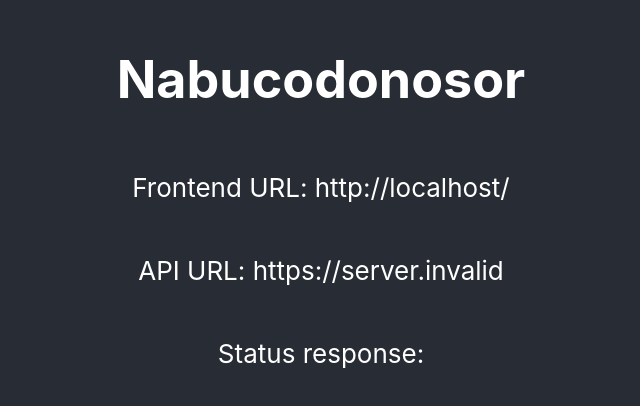
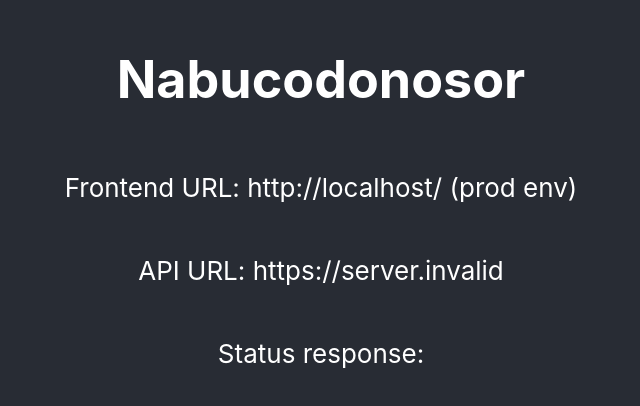
Before and after one commit to luca1388/nabucodonosor, a React (Create React App) app: page / in a window 1280 px wide. Shown: the part 170-576 px from the top of the page, without its empty margins (319-959 px from the left). Built offline with nearby package versions, Linux system fonts and the light colour scheme; no server answers.

Commit message:
Added prod env

```diff
--- a/src/App.js
+++ b/src/App.js
@@ -32,7 +32,7 @@ function App() {
     <div className="App">
       <header className="App-header">
         <h1>Nabucodonosor</h1>
-        <p>Frontend URL: {window.location.href}</p>
+        <p>Frontend URL: {window.location.href} (prod env)</p>
         <p>API URL: {process.env.REACT_APP_API_URL}</p>
         <p>Status response:</p>
         <p>{status}</p>
```
